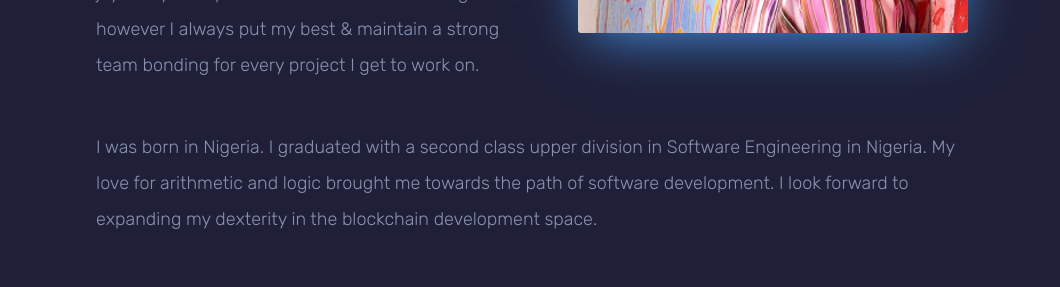
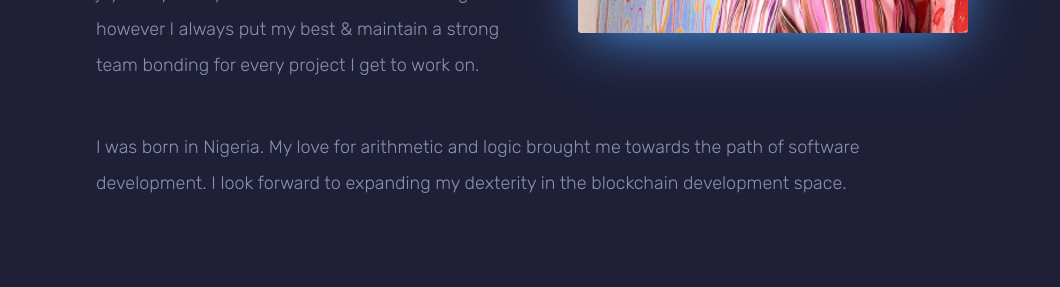
Before and after one commit to dicethedev/blessingsamuel, a Vue app: page / in a window 1280 px wide. Shown: the part 1300-1587 px from the top of the page, without its empty margins (108-1168 px from the left). Built offline with nearby package versions, Linux system fonts and the light colour scheme.

Commit message:
fixed typo in About.me

```diff
--- a/src/components/About.vue
+++ b/src/components/About.vue
@@ -16,17 +16,15 @@
         <p class="about-paragraph">
           I am a Software Engineer (I focus on Front-end as Software Engineer) currently based in Nigeria.
           I love programming and designing things that live on the web.
-          My interest is web development  and my web development  journey started
-          back then in 2020 when I decided  to try to work on a free HTML template.
-          I am very adept using JavaScript & Typescript and its frameworks like TReact & vue.
-          I can work with zeal.
-          I want to learn New things, because that's what brings joy to my life Up.
+          My interest is web development and my web development journey started
+          back then in 2020 when I decided to try to work on a free HTML template.
+          I am very adept using JavaScript & Typescript and its frameworks like React & Vue.
+          I can work with zeal. I want to learn New things, because that's what brings joy to my life Up.
           I believe in team success & growth, however I always put my best & maintain a strong
           team bonding for every project I get to work on.
         </p>
         <p class="about-paragraph">
-          I was born in Nigeria. I graduated with a second class
-          upper division in Software Engineering in Nigeria. My love
+          I was born in Nigeria. My love
           for arithmetic and logic brought me towards the path of software
           development. I look forward to expanding my dexterity in the blockchain
           development space.
```
